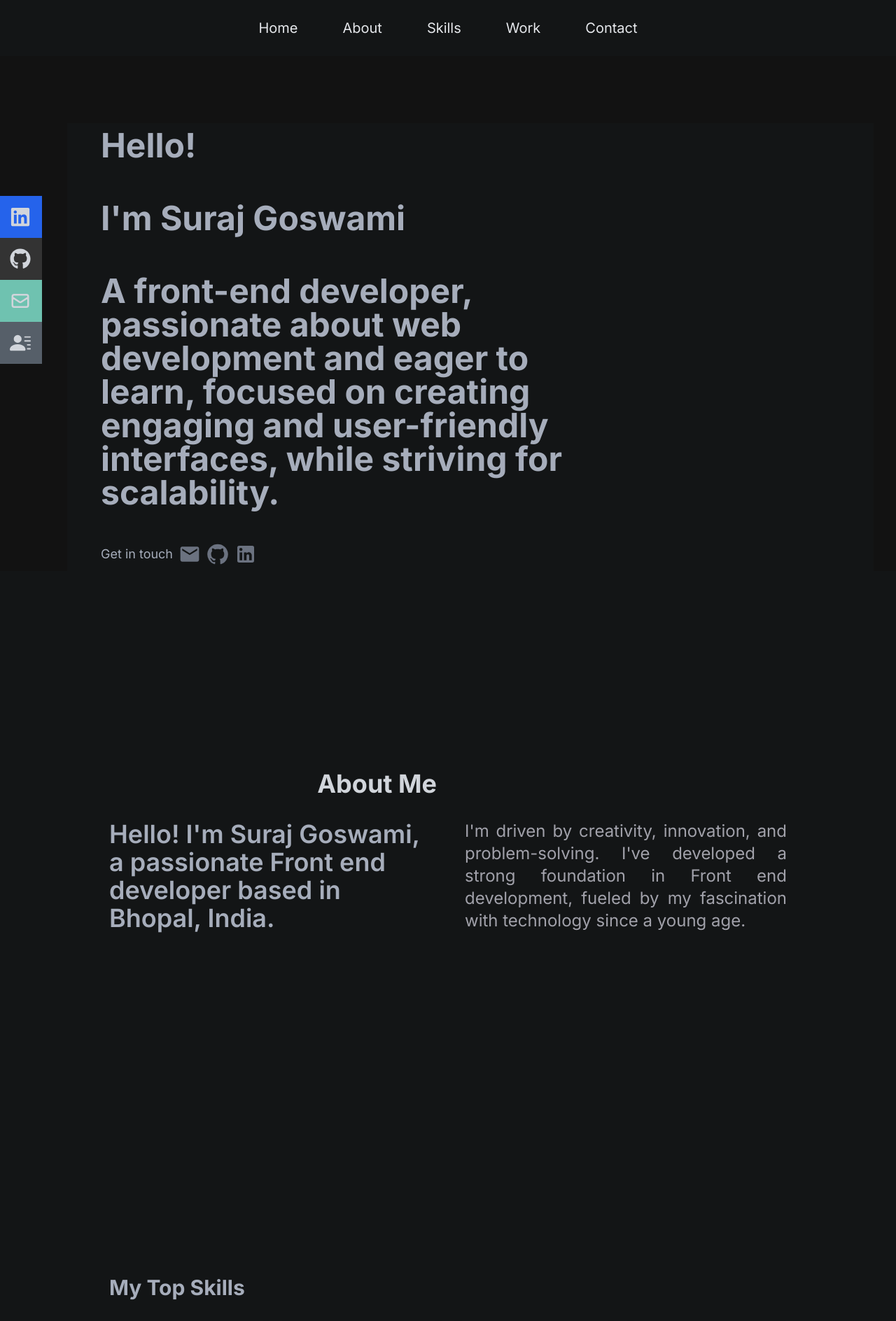
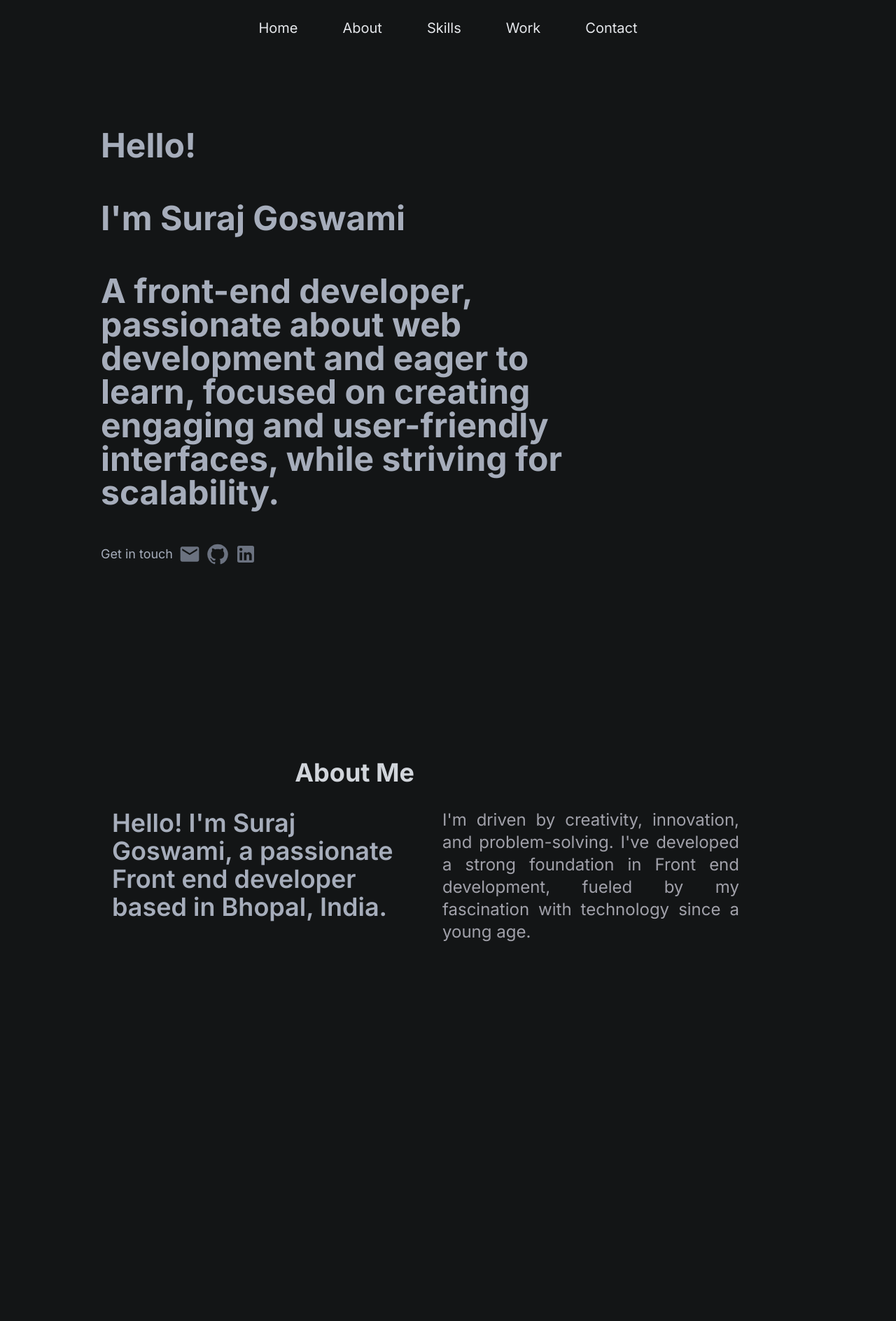
Before and after one commit to SurajG20/Portfolio-Website, a React (Vite) app: page / in a window 1280 px wide. Shown: the top 1888 px of the page at 70% size. Built offline with nearby package versions, Linux system fonts and the light colour scheme.

Commit message:
Body Ui managed

```diff
--- a/src/App.jsx
+++ b/src/App.jsx
@@ -9,11 +9,15 @@ function App() {
   return (
     <div>
       <Navbar />
-      <Home />
-      <About />
-      <Skills />
-      <Work />
-      <Contact />
+      <main className="flex flex-col px-8 xl:pl-24">
+        <Home />
+        <div className="flex flex-col gap-16   xl:gap-24 md:mr-16 xl:mr-32">
+          <About />
+          <Skills />
+          <Work />
+          <Contact />
+        </div>
+      </main>
     </div>
   );
 }
--- a/src/components/Home.jsx
+++ b/src/components/Home.jsx
@@ -2,7 +2,7 @@ import React from 'react';
 
 const Home = () => {
   return (
-    <div className="flex flex-col px-8 xl:pl-24">
+    <div>
       <div class="xl:min-h-[80vh] flex flex-col gap-12  xl:mb-0 xl:mt-24 xl:pr-96 z-10 px-12 bg-[#131516] text-[#A6ADBB]">
         <h2 class="mt-2 mb-0 font-bold lg:text-5xl text-3xl">Hello!</h2>
         <h2 class="mt-2 mb-0 font-bold lg:text-5xl text-3xl">
--- a/src/components/Navbar.jsx
+++ b/src/components/Navbar.jsx
@@ -176,7 +176,7 @@ const Navbar = () => {
       </ul>
 
       {/* Social icons */}
-      <div className="hidden lg:flex fixed flex-col top-[35%] left-0">
+      {/* <div className="hidden lg:flex fixed flex-col top-[35%] left-0">
         <ul>
           <li className="w-[160px] h-[60px] flex justify-between items-center ml-[-100px] hover:ml-[-10px] duration-300 bg-blue-600">
             <a
@@ -214,7 +214,7 @@ const Navbar = () => {
             </a>
           </li>
         </ul>
-      </div>
+      </div> */}
     </div>
   );
 };
--- a/src/index.css
+++ b/src/index.css
@@ -7,6 +7,8 @@
 @layer base {
   body {
     @apply font-[inter];
+    @apply text-[#A6ADBB];
+    @apply bg-[#131516];
   }
   li {
     @apply px-4;
```
